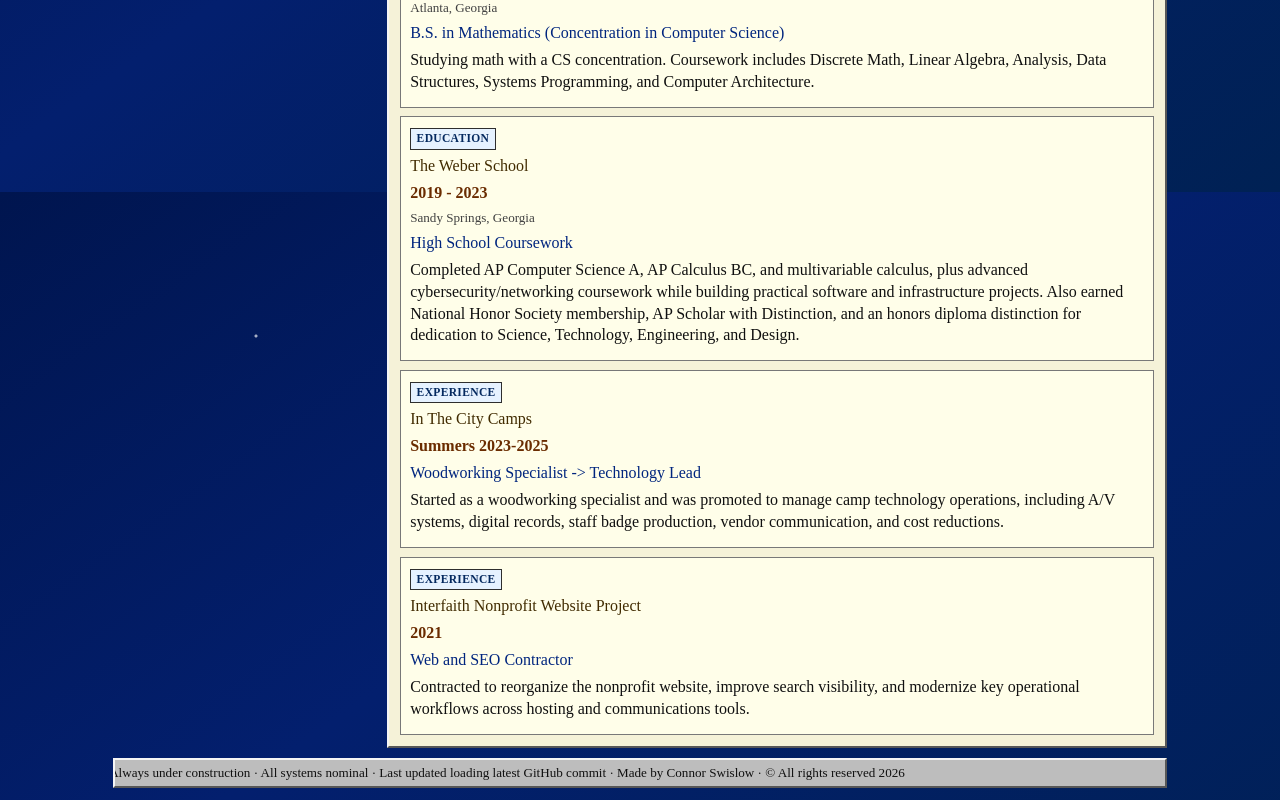
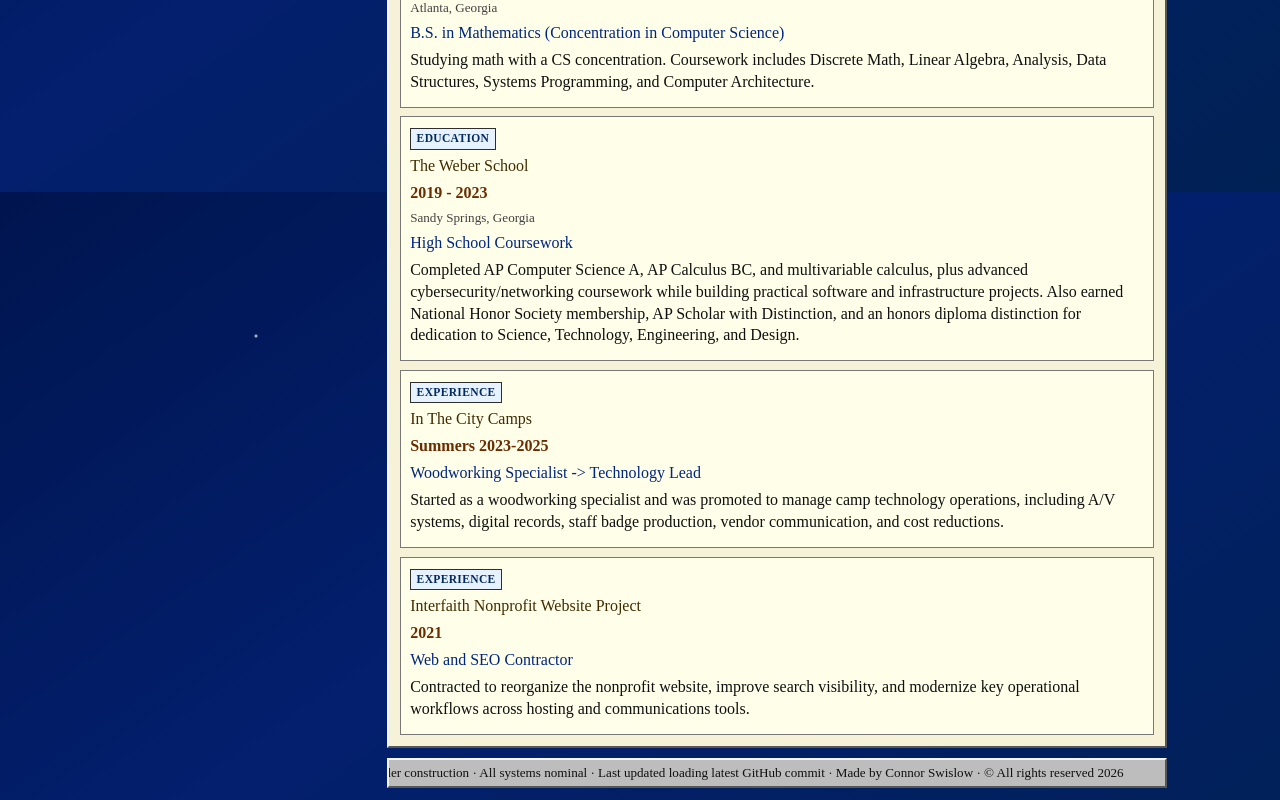
Before and after one commit to ConnorSwis/Connor-Portfolio, a React (Vite) app: page / in a window 1280 px wide. Shown: the part 2208-3008 px from the top of the page. Built offline with nearby package versions, Linux system fonts and the light colour scheme; no server answers.

Commit message:
Update App.css

```diff
--- a/src/App.css
+++ b/src/App.css
@@ -28,7 +28,13 @@
   border-bottom: 2px solid #575757;
 }
 
-.retro-header,
+.retro-header {
+  width: 100%;
+  max-width: 780px;
+  margin: 0 auto;
+  background: #bdbdbd;
+}
+
 .retro-footer {
   width: 100%;
   max-width: 780px;
@@ -1315,9 +1321,14 @@
 }
 
 @media (max-width: 1329px) {
-  .retro-header,
+  .retro-header {
+    max-width: calc(16.5rem + 0.65rem + 780px);
+  }
+
   .retro-footer {
-    max-width: calc(16.5rem + 0.65rem + 780px);
+    max-width: 780px;
+    margin: 0;
+    margin-left: calc((100% - 16.5rem - 0.65rem - 780px) / 2 + 16.5rem + 0.65rem);
   }
 
   .retro-stage {
@@ -1335,10 +1346,11 @@
   }
 }
 
-@media (max-aspect-ratio: 999/1000) {
+@media (max-width: 949px) {
   .retro-header,
   .retro-footer {
     max-width: none;
+    margin: 0 auto;
   }
 
   .retro-stage {
```
